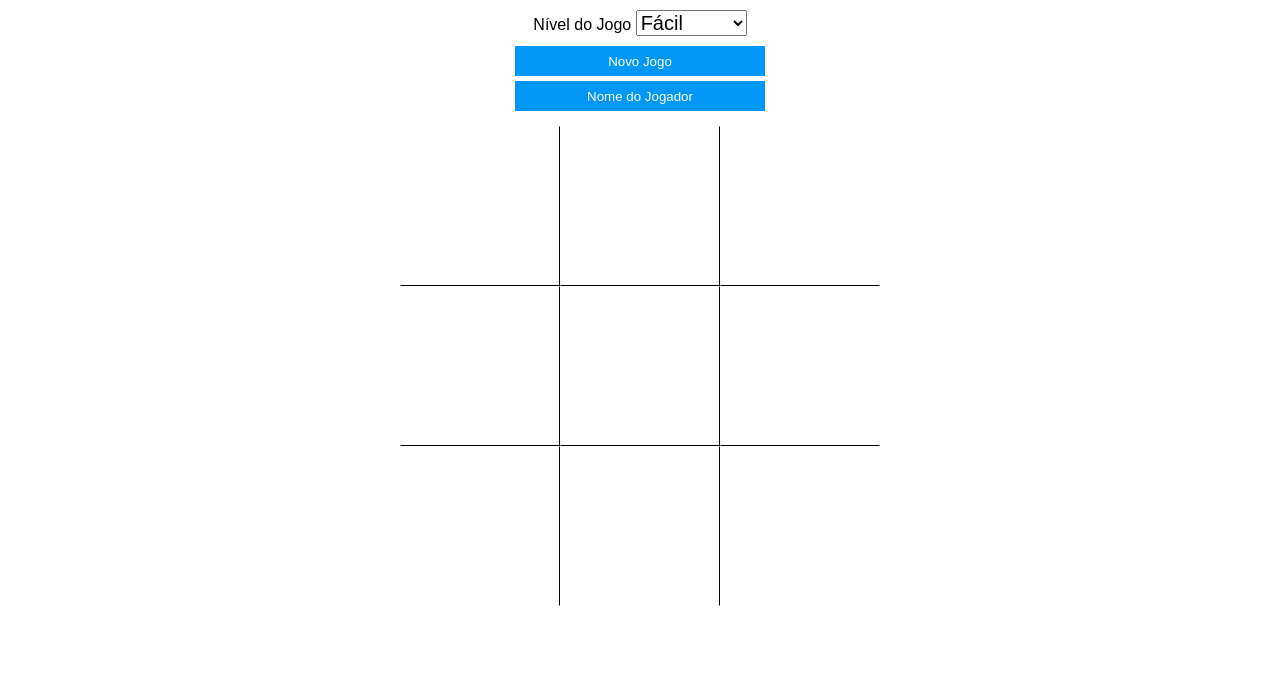
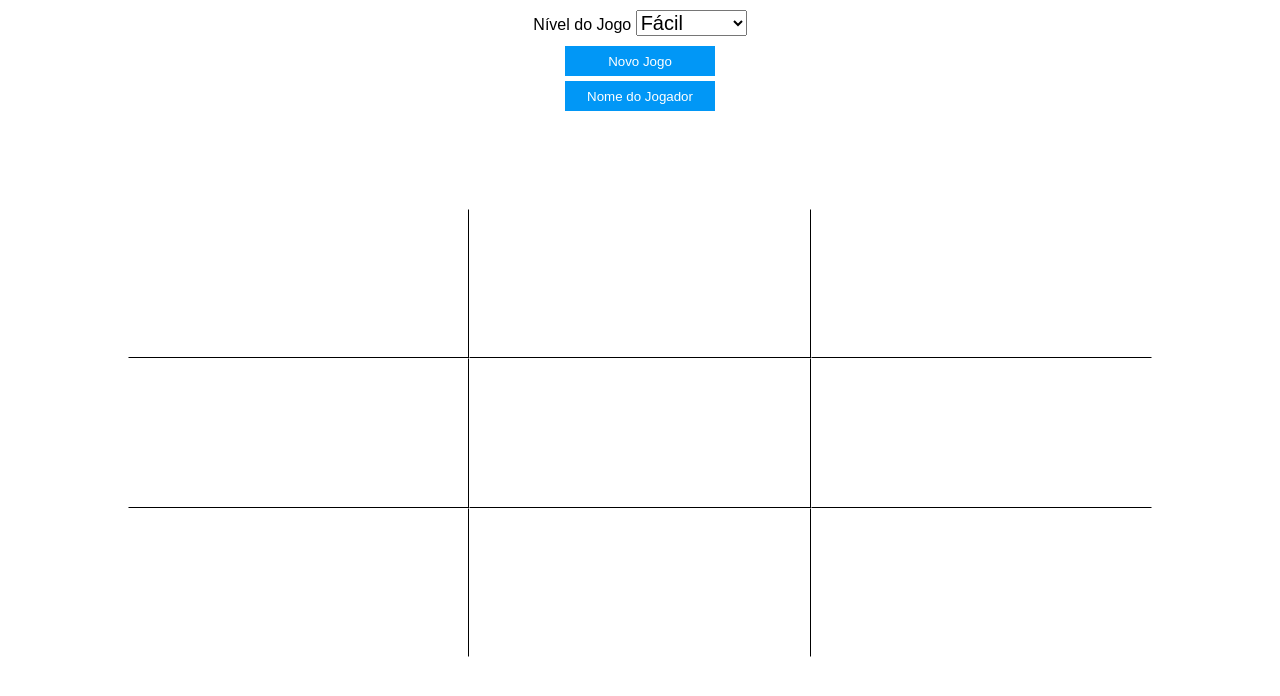
Before and after one commit to cmeiaproject/jogo-da-velha, a plain HTML site: page index.html in a window 1280 px wide. Shown: the part 50-746 px from the top of the page. Drawn offline with Linux system fonts and the light colour scheme.

Commit message:
Corrigido o código css para ajustar a página de acordo com as resoluções do dispositivo.

```diff
--- a/css/estilo.css
+++ b/css/estilo.css
@@ -14,6 +14,7 @@ html, body
 {
 	font-family: Arial, Helvetica, sans-serif;
 	height: 100%;
+	width: 100%;
 }
 
 header
@@ -29,10 +30,19 @@ header h1
 	padding: 5px;
 }
 
+main
+{
+	display: flex;
+	flex-direction: column;
+	height: calc(100% - 50px);
+	width: 100%;
+}
+
 .formulario
 {
 	text-align: center;
 	padding: 5px;
+	height: 116px;
 }
 
 .formulario-level
@@ -55,7 +65,7 @@ header h1
 
 .formulario-buttons button
 {
-	width: 250px;
+	width: 150px;
 	height: 30px;
 	background-color: #0197f6;
 	color: #ffffff;
@@ -65,9 +75,8 @@ header h1
 
 .tabuleiro
 {
-	width: 500px;
-	height: 500px;
-	padding: 10px;
+	height: calc(80% - 152px); /* 116px - altura da div contendo os botoes e a caixa de seleção, 36px - altura do rodape */
+	width: 80%;
 	margin: auto;
 
     display: grid;
@@ -78,6 +87,8 @@ header h1
 .tabuleiro > div
 {
     border: 1px solid transparent;
+	background-position: center;
+	background-repeat: no-repeat;
 }
 
 .tabuleiro > div:nth-child(-n+6)
@@ -92,6 +103,5 @@ header h1
 
 .placar
 {
-	margin-top: 5px;
 	text-align: center;
 }
--- a/js/script.js
+++ b/js/script.js
@@ -48,7 +48,7 @@ function limparDivs()
 	for(let casa of casaTabuleiro)
 	{
 		casa.style.backgroundImage = 'none';
-		casa.style.backgroundSize = 'cover';
+		casa.style.backgroundSize = 'contain';
 	}
 }
 
```
